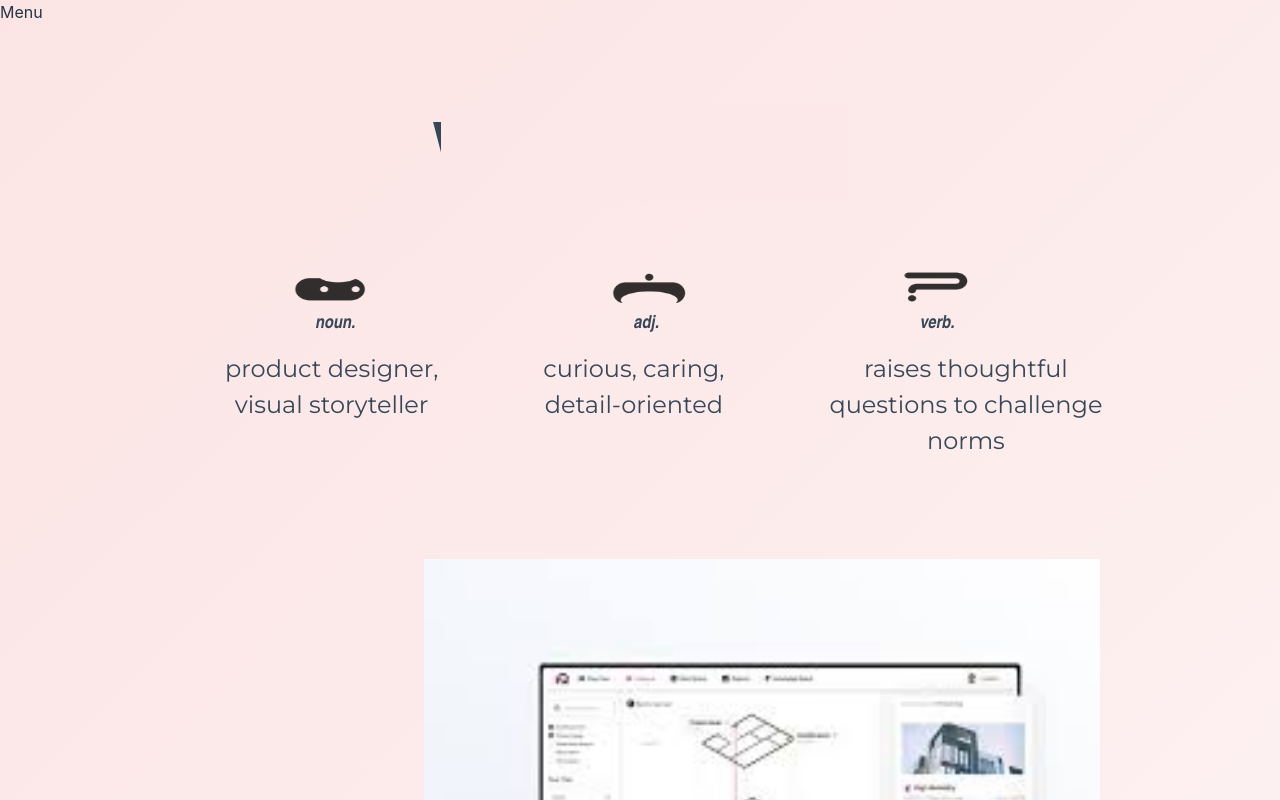
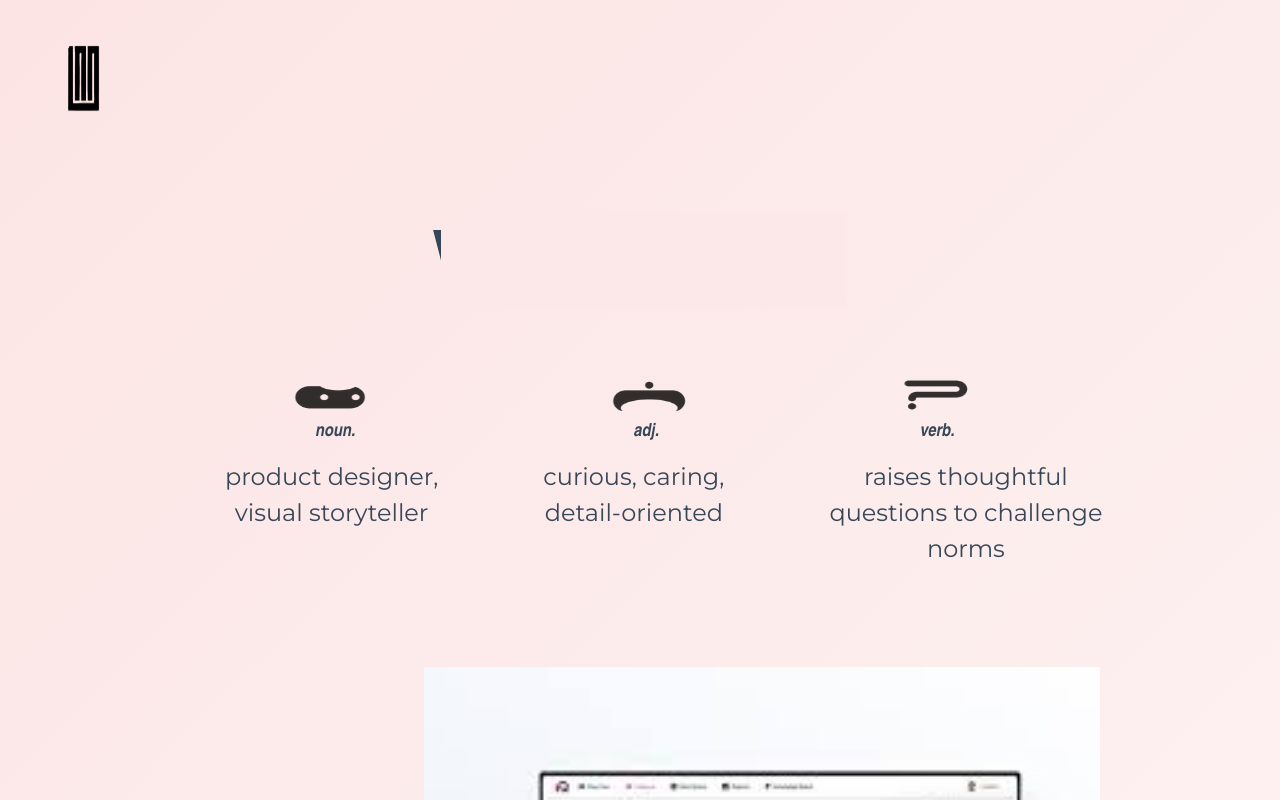
Before and after one commit to solomonogar/group_4, a React (Vite) app: page / in a window 1280 px wide. Shown: the top 800 px of the page. Built offline with nearby package versions, Linux system fonts and the light colour scheme.

Commit message:
finishing touches

```diff
--- a/src/App.css
+++ b/src/App.css
@@ -2,8 +2,7 @@
   margin: 0px;
   padding: 0px;
   box-sizing: border-box;
-  background: linear-gradient(135deg, #fce4e4, #fdf0f0,);
-    animation: backgroundAnimation 10s infinite alternate;
+
 
 }
 
--- /dev/null
+++ b/src/components/home/menu bar/Menu.css
@@ -0,0 +1,6 @@
+.mylogo{
+    width: 10vw;
+    height: 12vh;
+    margin-top: 30px;
+    margin-left: 20px;
+}
--- a/src/components/home/menu bar/Menu.jsx
+++ b/src/components/home/menu bar/Menu.jsx
@@ -1,8 +1,12 @@
 import React from 'react'
+import './Menu.css'
+import logo from '../../../assets/mylogo.png'
 
 const Menu = () => {
   return (
-    <div>Menu</div>
+    <div>
+      <img className='mylogo' src={logo} alt='logo'/>
+    </div>
   )
 }
 
```
Also changed, not shown: src/assets/myLogo.jpg (deleted), src/assets/myLogo.png (added).
